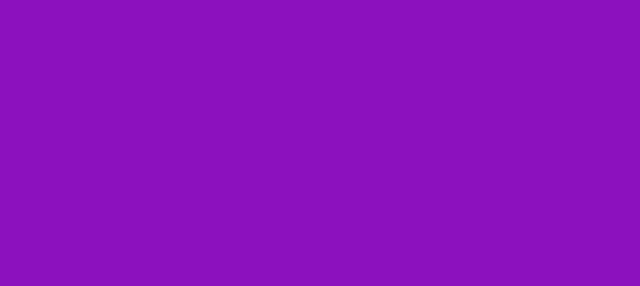
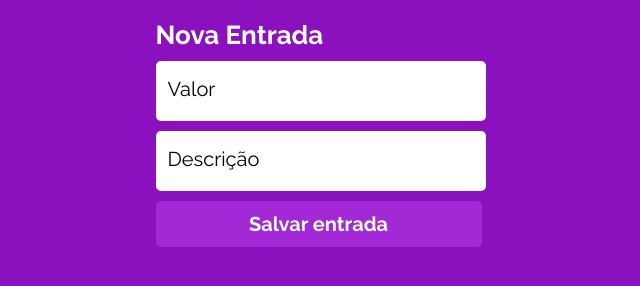
Before and after one commit to guedesclaudio/my-wallet, a React app: page /entry in a window 1280 px wide. Before the commit this address had no page. Shown: the whole page, without its empty margins (321-961 px from the left). Built offline with nearby package versions, Linux system fonts and the light colour scheme; a web font is replaced by a local one.

Commit message:
STYLE: entry and exit styles

```diff
--- a/public/index.html
+++ b/public/index.html
@@ -3,7 +3,7 @@
   <head>
     <meta charset="utf-8" />
     <meta name="viewport" content="width=device-width, initial-scale=1" />
-    <title>React App</title>
+    <title>My Wallet</title>
     <link rel="preconnect" href="https://fonts.googleapis.com">
     <link rel="preconnect" href="https://fonts.gstatic.com" crossorigin>
     <link href="https://fonts.googleapis.com/css2?family=Raleway:wght@400;700&family=Saira+Stencil+One&display=swap" rel="stylesheet">
--- a/src/components/App/App.js
+++ b/src/components/App/App.js
@@ -3,6 +3,8 @@ import {BrowserRouter, Routes, Route} from "react-router-dom"
 import SignIn from "../SignIn/SignIn.js"
 import SignUp from "../SignUp/SignUp.js"
 import Home from "../Home/Home.js"
+import Entry from "../Entry/Entry.js"
+import Exit from "../Exit/Exit.js"
 
 
 export default function App() {
@@ -13,6 +15,8 @@ export default function App() {
                 <Route path = "/" element = {<SignIn/>}/>
                 <Route path = "/signup" element = {<SignUp/>}/>
                 <Route path = "/home" element = {<Home/>}/>
+                <Route path = "/entry" element = {<Entry/>}/>
+                <Route path = "/exit" element = {<Exit/>}/>
             </Routes>
         </BrowserRouter>
     )
--- /dev/null
+++ b/src/components/Entry/Entry.js
@@ -0,0 +1,26 @@
+import styled from "styled-components";
+import {Input,Button} from "../CommomStyles/Sign.js"
+
+export default function Entry() {
+
+    return (
+        <Container>
+            <Text>Nova Entrada</Text>
+            <Input placeholder = "Valor"/>
+            <Input placeholder = "Descrição"/>
+            <Button>Salvar entrada</Button>
+        </Container>
+    )
+}
+
+const Container = styled.div`
+    width: 327px;
+    margin: 20px auto;
+`
+const Text = styled.div`
+    font-family: "Raleway";
+    font-size: 26px;
+    font-weight: 700;
+    line-height: 31px;
+    color: #FFFFFF;
+`
--- /dev/null
+++ b/src/components/Exit/Exit.js
@@ -0,0 +1,26 @@
+import styled from "styled-components";
+import {Input,Button} from "../CommomStyles/Sign.js"
+
+export default function Exit() {
+
+    return (
+        <Container>
+            <Text>Nova Saída</Text>
+            <Input placeholder = "Valor"/>
+            <Input placeholder = "Descrição"/>
+            <Button>Salvar saída</Button>
+        </Container>
+    )
+}
+
+const Container = styled.div`
+    width: 327px;
+    margin: 20px auto;
+`
+const Text = styled.div`
+    font-family: "Raleway";
+    font-size: 26px;
+    font-weight: 700;
+    line-height: 31px;
+    color: #FFFFFF;
+`
--- a/src/components/Home/Home.js
+++ b/src/components/Home/Home.js
@@ -1,6 +1,6 @@
 import styled from "styled-components";
 import out from "../../img/out.png"
-
+import { Link } from "react-router-dom";
 
 export default function Home() {
 
@@ -14,14 +14,18 @@ export default function Home() {
                 <Text>Não há registros de entrada ou saída</Text>
             </Screen>
             <Boxes>
+                <Link to = {"/entry"}>
                     <Box>
                         <BoxIcon src = ""/>
                         <BoxText>Nova entrada</BoxText>
                     </Box>
+                </Link>
+                <Link to = {"/exit"}>
                     <Box>
                         <BoxIcon src = ""/>
                         <BoxText>Nova saída</BoxText>
                     </Box>
+                </Link>
             </Boxes>
         </Container>
     )
```
Lines whose indentation alone changed are shown as unchanged.
